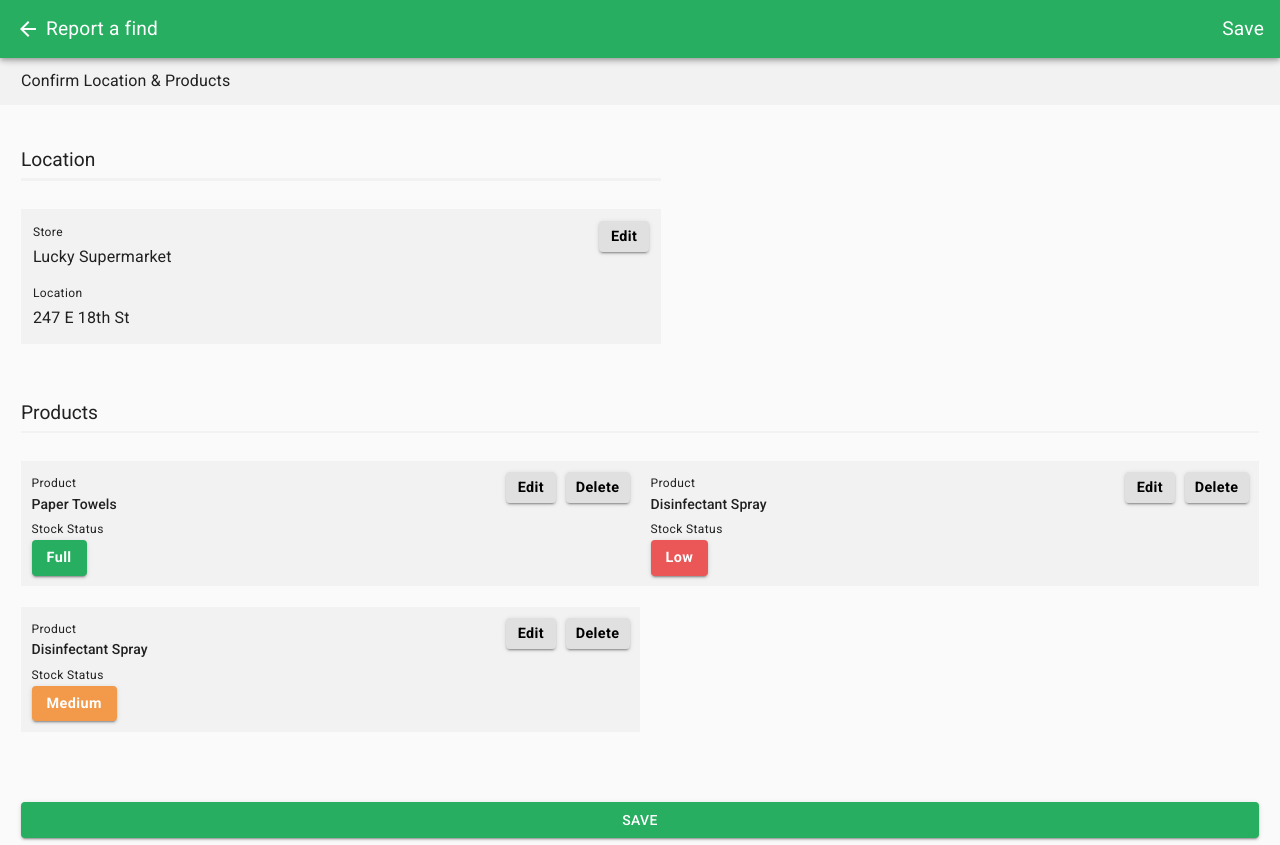
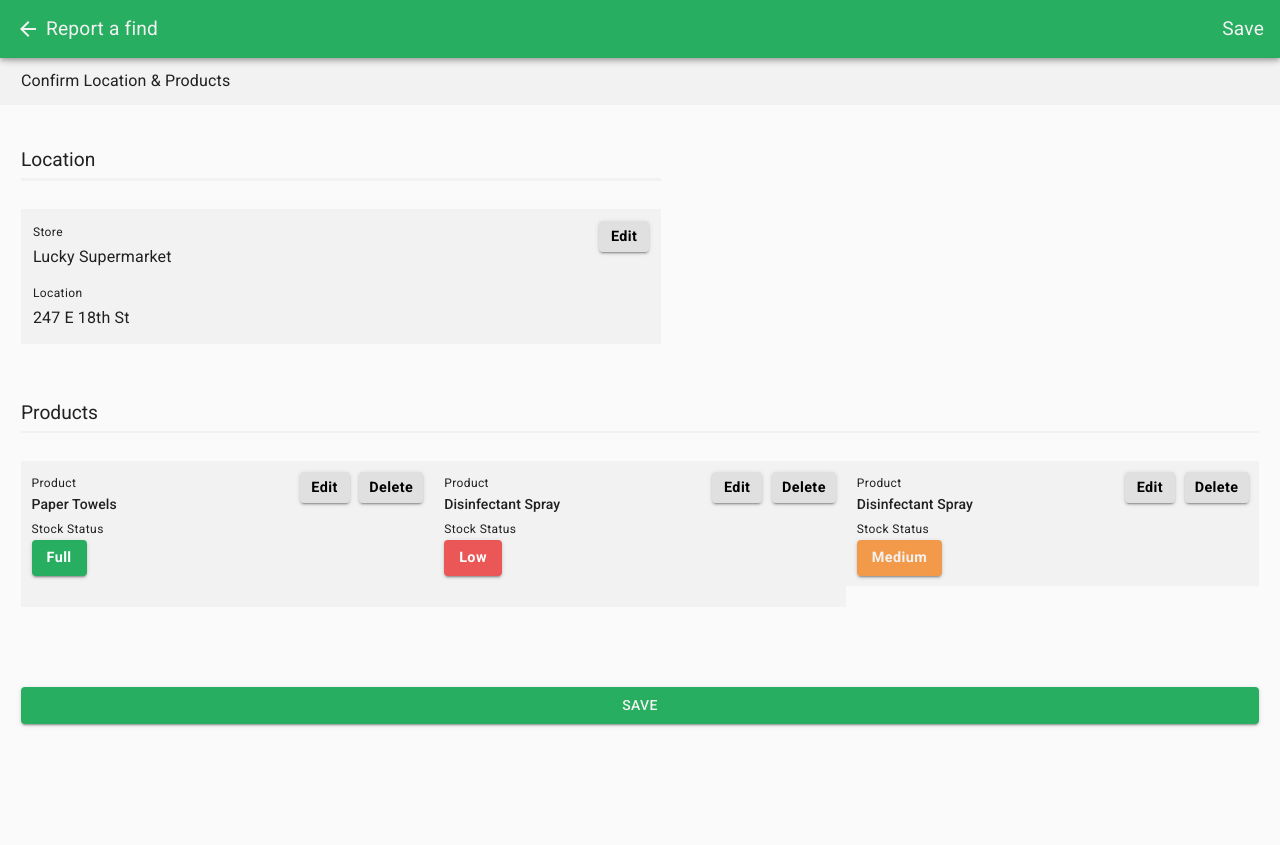
Before and after one commit to EngrEric/shelfless2, a React (Create React App) app: page /about in a window 1280 px wide. After the commit the page ends 800 px from the top, so only its background shows below. Built offline with nearby package versions, Linux system fonts and the light colour scheme.

Commit message:
Material-UI ThemeProvided is set up and running

```diff
--- a/src/App.js
+++ b/src/App.js
@@ -1,12 +1,16 @@
 import React from "react";
 import CssBaseline from "@material-ui/core/CssBaseline";
 import Routes from "./Routes";
+import { ThemeProvider } from "@material-ui/core/styles";
+import { theme } from "./components/Theme";
 
 export default function App() {
   return (
     <React.Fragment>
       <CssBaseline />
-      <Routes />
+      <ThemeProvider theme={theme}>
+        <Routes />
+      </ThemeProvider>
     </React.Fragment>
   );
 }
--- /dev/null
+++ b/src/components/Theme.js
@@ -0,0 +1,25 @@
+import { createMuiTheme } from "@material-ui/core/styles";
+
+const green = "#27ae60";
+const lightGrey = "#f2f2f2";
+const darkGrey = "#e0e0e0";
+const lightRed = "#eb5757";
+const orange = "#f2994a";
+
+export const theme = createMuiTheme({
+  palette: {
+    primary: {
+      main: green,
+    },
+    secondary: {
+      main: lightGrey,
+    },
+    common: {
+      green: green,
+      lightGrey: lightGrey,
+      darkGrey: darkGrey,
+      red: lightRed,
+      orange: orange,
+    },
+  },
+});
--- a/src/components/app/About.js
+++ b/src/components/app/About.js
@@ -11,29 +11,21 @@ import Divider from "@material-ui/core/Divider";
 import Button from "@material-ui/core/Button";
 import useMediaQuery from "@material-ui/core/useMediaQuery";
 
-import { makeStyles } from "@material-ui/styles";
-
-const green = "#27ae60";
-const lightGrey = "#f2f2f2";
-const darkGrey = "#e0e0e0";
-const lightred = "#eb5757";
-const orange = "#f2994a";
+import { makeStyles, useTheme } from "@material-ui/styles";
 
 const About = () => {
   const useStyles = makeStyles((theme) => ({
-    appBar: {
-      background: green,
-    },
     list: {
       display: "flex",
     },
     listItem: {
       paddingTop: ".75em",
       paddingBottom: ".75em",
+      color: theme.palette.common.lightGrey,
     },
     arrowIcon: {
       fontSize: "1.5rem",
-      color: "#fff",
+      color: theme.palette.common.lightGrey,
       minWidth: 30,
     },
     listItemText: {
@@ -45,7 +37,7 @@ const About = () => {
     btn: {
       fontSize: ".9rem",
       textTransform: "none",
-      background: darkGrey,
+      background: theme.palette.common.darkGrey,
       fontWeight: 600,
       color: "#000",
       minWidth: 50,
@@ -54,25 +46,29 @@ const About = () => {
     captionText: {
       fontSize: ".75rem",
       fontWeight: 500,
-      color: darkGrey,
+      color: theme.palette.common.darkGrey,
     },
     primaryHeading: {
       fontSize: "1.2rem",
       marginBottom: ".3em",
     },
     saveButton: {
-      background: green,
+      background: theme.palette.common.green,
       width: "100%",
-      color: "#fff",
+      color: theme.palette.common.lightGrey,
       padding: "1em auto",
     },
   }));
 
   const classes = useStyles();
+  const theme = useTheme();
+  const matchesSM = useMediaQuery(theme.breakpoints.down("sm"));
+  const matchesXS = useMediaQuery(theme.breakpoints.down("xs"));
+  const matchesMD = useMediaQuery(theme.breakpoints.down("md"));
 
   return (
     <Fragment>
-      <AppBar className={classes.appBar}>
+      <AppBar color="primary">
         <List disablePadding className={classes.list}>
           <ListItem button className={classes.listItem}>
             <ListItemIcon className={classes.arrowIcon}>
@@ -97,7 +93,13 @@ const About = () => {
       </AppBar>
       <div className={classes.listMargin} />
       <Grid container direction="column">
-        <Grid item style={{ background: lightGrey, padding: ".75em 1.5em" }}>
+        <Grid
+          item
+          style={{
+            background: theme.palette.common.lightGrey,
+            padding: ".75em 1.5em",
+          }}
+        >
           <Typography variant="subtitle1">
             Confirm Location &amp; Products
           </Typography>
@@ -109,9 +111,20 @@ const About = () => {
               <Typography variant="h5" className={classes.primaryHeading}>
                 Location
               </Typography>
-              <Divider style={{ background: lightGrey, padding: "1.2px 0" }} />
+              <Divider
+                style={{
+                  background: theme.palette.common.lightGrey,
+                  padding: "1.2px 0",
+                }}
+              />
             </Grid>
-            <Grid item style={{ background: lightGrey, padding: ".85em" }}>
+            <Grid
+              item
+              style={{
+                background: theme.palette.common.lightGrey,
+                padding: ".85em",
+              }}
+            >
               <Grid container direction="row" justify="space-between">
                 <Grid item>
                   <Typography variant="caption" className={classes.caption}>
@@ -144,16 +157,25 @@ const About = () => {
               <Typography variant="h5" className={classes.primaryHeading}>
                 Products
               </Typography>
-              <Divider style={{ background: lightGrey, padding: "1.2px 0" }} />
+              <Divider
+                style={{
+                  background: theme.palette.common.lightGrey,
+                  padding: "1.2px 0",
+                }}
+              />
             </Grid>
             <Grid item>
-              <Grid container direction="row">
+              <Grid
+                container
+                direction={matchesSM ? "column" : "row"}
+                justify="space-between"
+              >
                 <Grid
                   item
-                  xs={12}
-                  sm={6}
+                  md={6}
+                  lg={4}
                   style={{
-                    background: lightGrey,
+                    background: theme.palette.common.lightGrey,
                     padding: ".75em",
                     marginBottom: "1.5em",
                   }}
@@ -178,7 +200,7 @@ const About = () => {
                             variant="contained"
                             className={classes.btn}
                             style={{
-                              background: green,
+                              background: theme.palette.common.green,
                               color: "#fff",
                               padding: "5px 15px",
                             }}
@@ -206,10 +228,10 @@ const About = () => {
                 </Grid>
                 <Grid
                   item
-                  xs={12}
-                  sm={6}
+                  md={6}
+                  lg={4}
                   style={{
-                    background: lightGrey,
+                    background: theme.palette.common.lightGrey,
                     padding: ".75em",
                     marginBottom: "1.5em",
                   }}
@@ -234,7 +256,7 @@ const About = () => {
                             variant="contained"
                             className={classes.btn}
                             style={{
-                              background: lightred,
+                              background: theme.palette.common.red,
                               color: "#fff",
                               padding: "5px 15px",
                             }}
@@ -262,10 +284,10 @@ const About = () => {
                 </Grid>
                 <Grid
                   item
-                  xs={12}
-                  sm={6}
+                  md={6}
+                  lg={4}
                   style={{
-                    background: lightGrey,
+                    background: theme.palette.common.lightGrey,
                     padding: ".75em",
                     marginBottom: "3em",
                   }}
@@ -290,8 +312,8 @@ const About = () => {
                             variant="contained"
                             className={classes.btn}
                             style={{
-                              background: orange,
-                              color: "#fff",
+                              background: theme.palette.common.orange,
+                              color: theme.palette.common.lightGrey,
                               padding: "5px 15px",
                             }}
                           >
```
